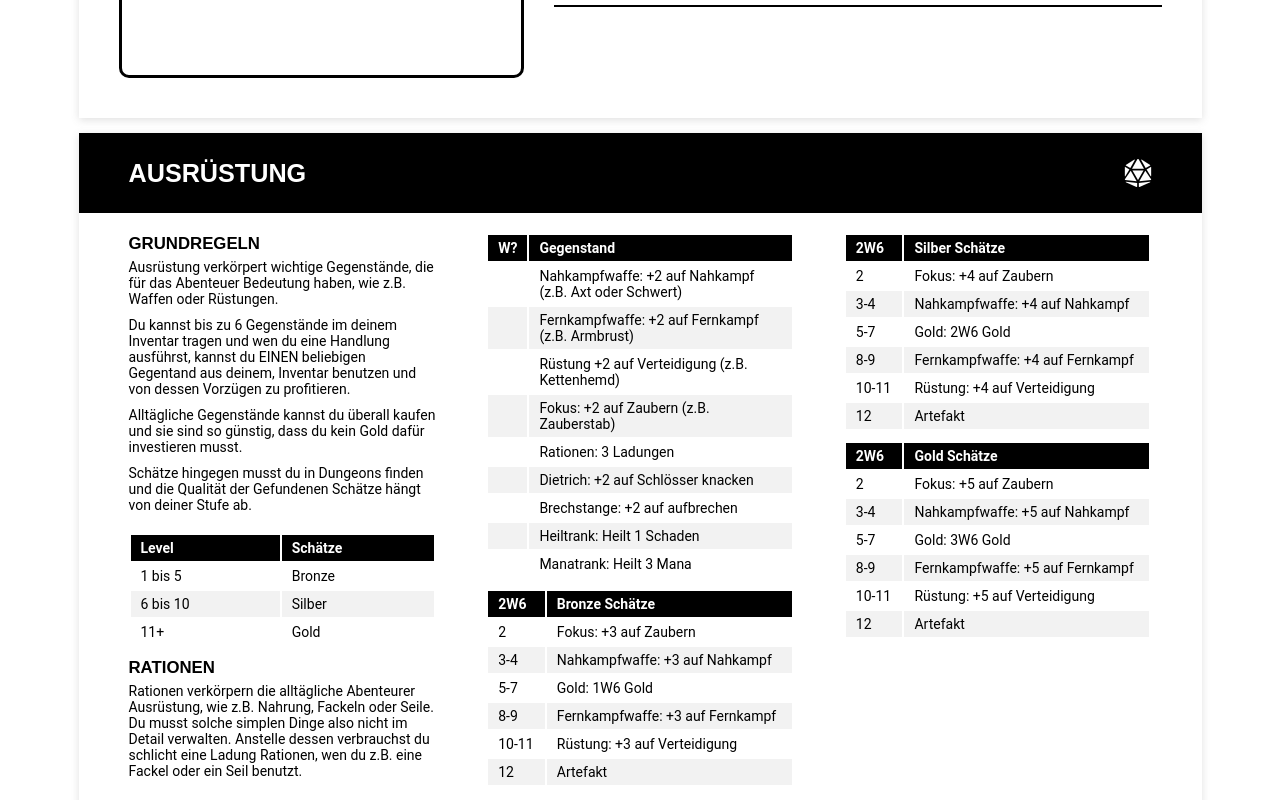
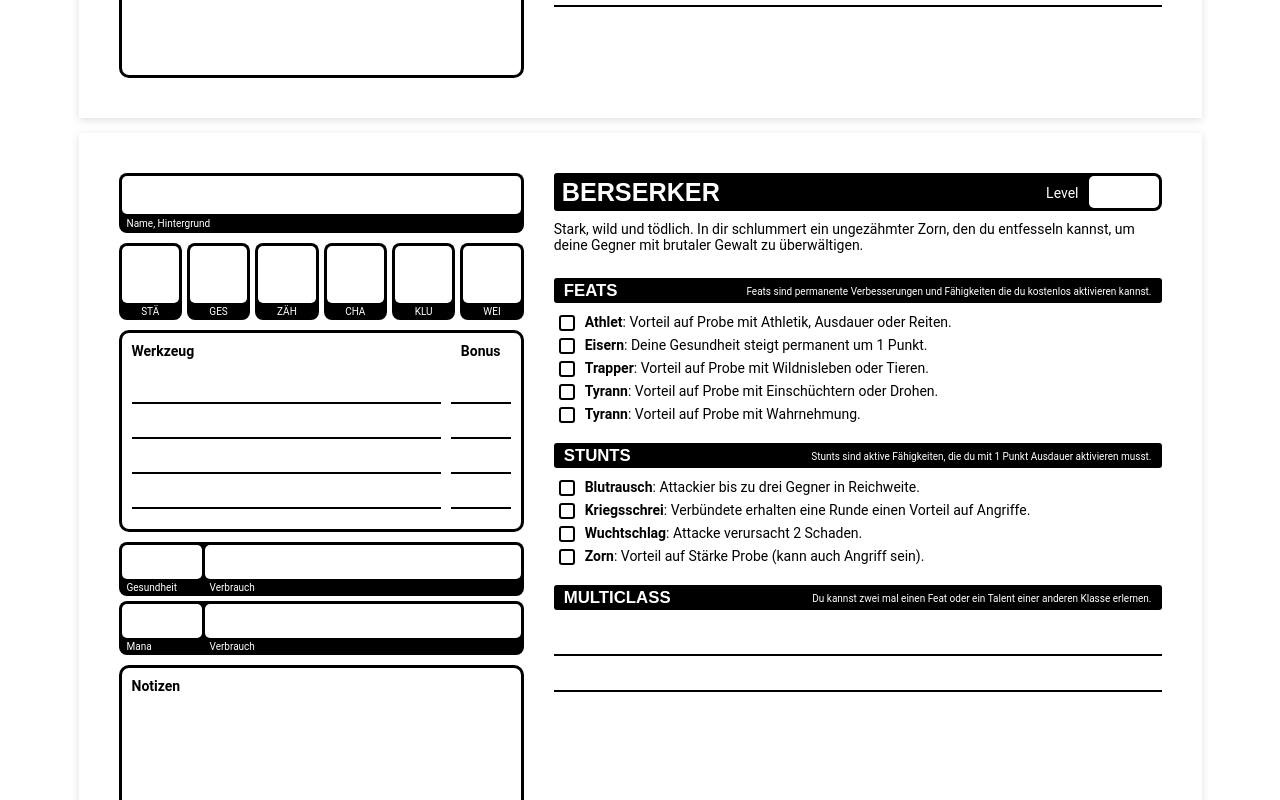
Before and after one commit to Paraldos/dungeoncrawl, a React (Vite) app: page / in a window 1280 px wide. Shown: the part 9660-10460 px from the top of the page. Built offline with nearby package versions, Linux system fonts and the light colour scheme.

Commit message:
added Berserker class

```diff
--- a/src/components/playbooks/data/ListOfPlaybooks.js
+++ b/src/components/playbooks/data/ListOfPlaybooks.js
@@ -6,6 +6,7 @@ import Fighter from "./_Fighter.js";
 import Cleric from "./_Cleric.js";
 import Rogue from "./_Rogue.js";
 import Wizard from "./_Wizard.js";
+import Berserker from "./_Berserker.js";
 
 const listOfPlaybooks = [
   Barbarian,
@@ -16,5 +17,6 @@ const listOfPlaybooks = [
   Cleric,
   Rogue,
   Wizard,
+  Berserker,
 ];
 export default listOfPlaybooks;
--- /dev/null
+++ b/src/components/playbooks/data/_Berserker.js
@@ -0,0 +1,26 @@
+import descriptions from "./Descriptions.js";
+import Talent from "./Talent.js";
+import Playbook from "./Playbook.js";
+
+const Berserker = new Playbook(
+  "Berserker",
+  "Stark, wild und tödlich. In dir schlummert ein ungezähmter Zorn, den du entfesseln kannst, um deine Gegner mit brutaler Gewalt zu überwältigen.",
+  [
+    new Talent(
+      "Athlet",
+      descriptions.skill(["Athletik", "Ausdauer", "Reiten"])
+    ),
+    new Talent("Eisern", descriptions.extraHealth),
+    new Talent("Trapper", descriptions.skill(["Wildnisleben", "Tieren"])),
+    new Talent("Tyrann", descriptions.skill(["Einschüchtern", "Drohen"])),
+    new Talent("Tyrann", descriptions.skill(["Wahrnehmung"])),
+  ],
+  [
+    new Talent("Blutrausch", descriptions.multiattack),
+    new Talent("Kriegsschrei", descriptions.inspiration(["Angriffe"])),
+    new Talent("Wuchtschlag", descriptions.heavyAttack),
+    new Talent("Zorn", descriptions.rage),
+  ]
+);
+
+export default Berserker;
```
